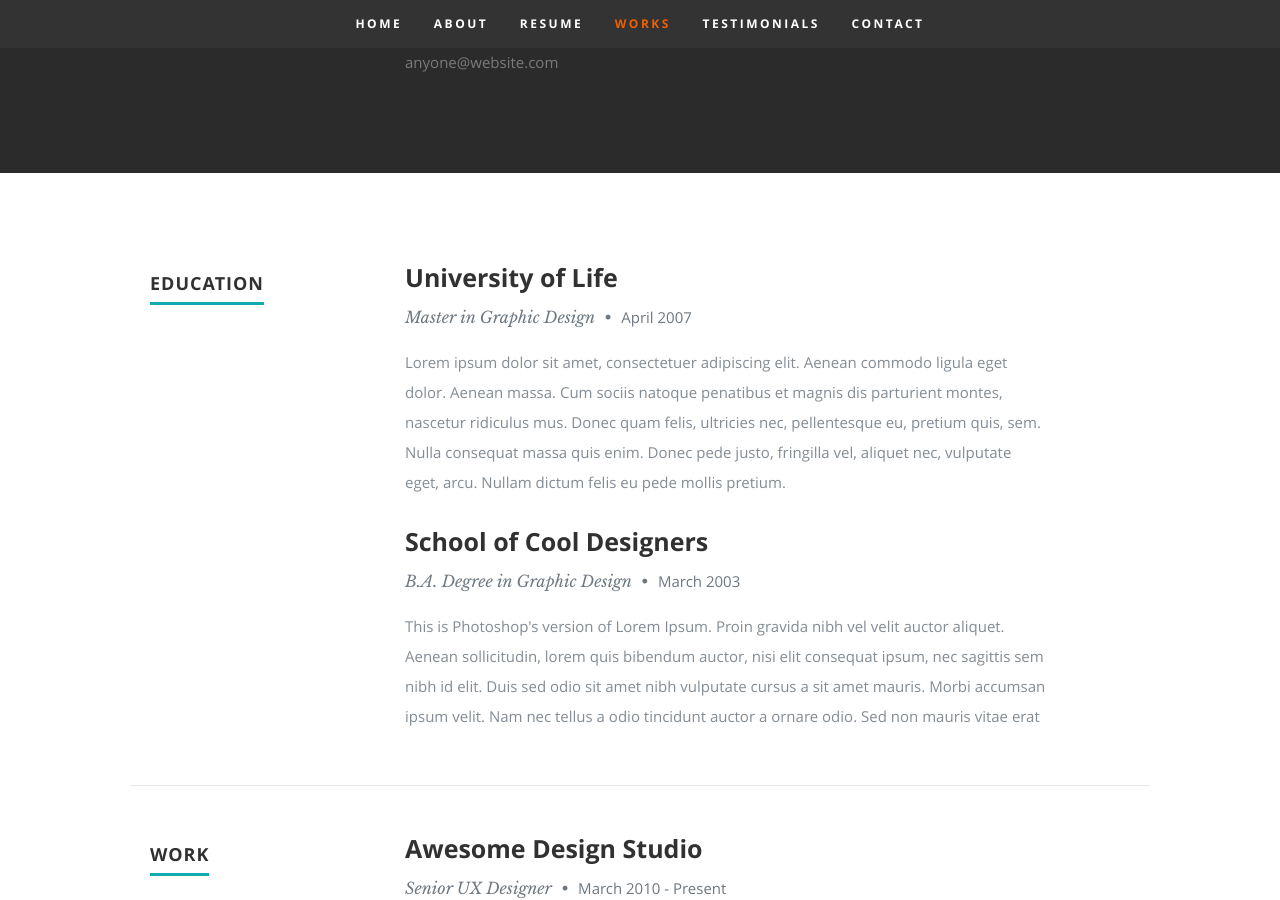
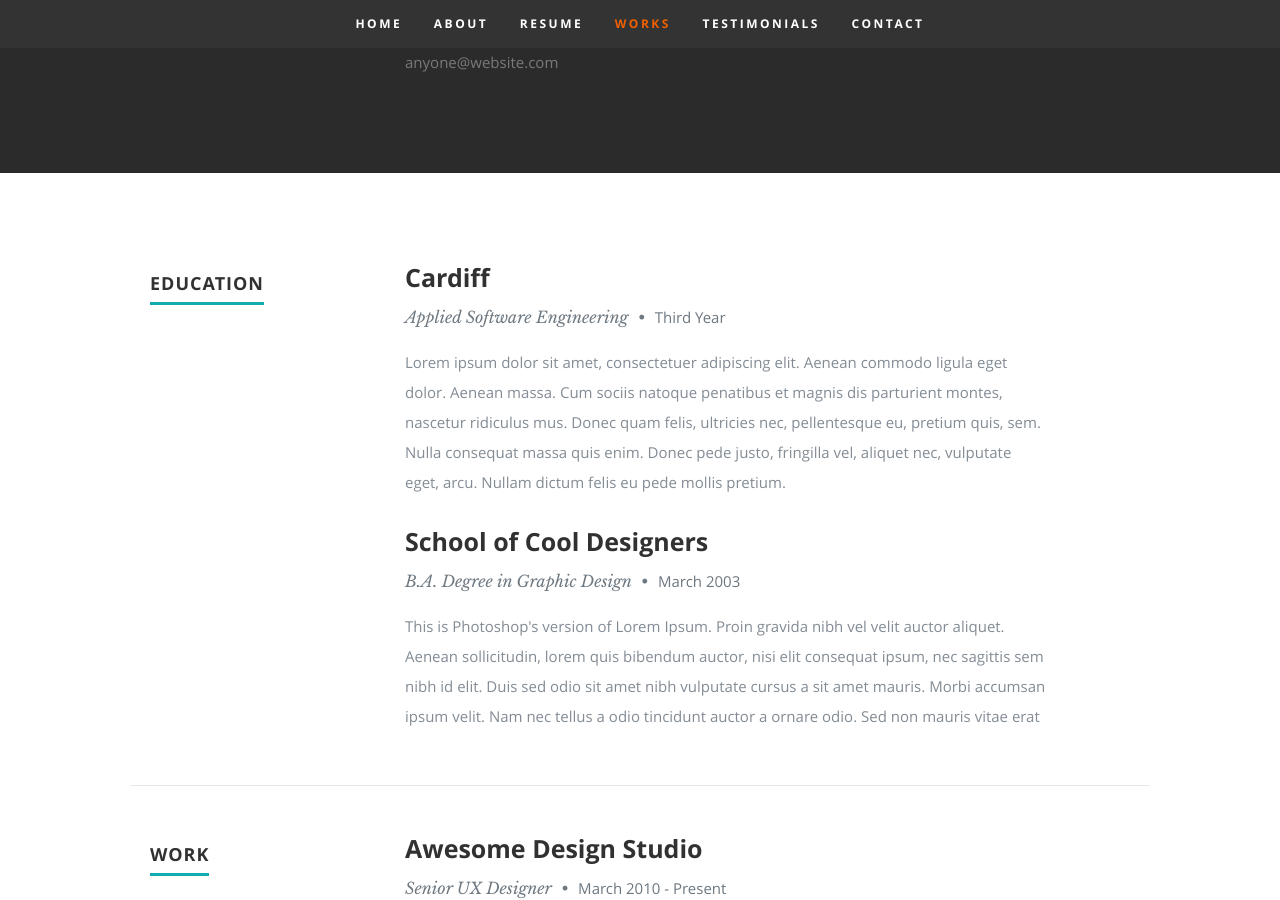
Before and after one commit to matthewandrewpalmer/matthewandrewpalmer.github.io, a Jekyll site: the page built from index.html, in a window 1280 px wide and 900 px high, scrolled down 1423 px. Built offline with Jekyll 4.4.1, drawn with Linux system fonts in a browser that asks for light colours; nearby versions of some CDN libraries.

Commit message:
Added _includes

```diff
--- a/_includes/education.html
+++ b/_includes/education.html
@@ -14,10 +14,10 @@
 
             <div class="twelve columns">
 
-                <h3>University of Life</h3>
-                <p class="info">Master in Graphic Design
+                <h3>Cardiff</h3>
+                <p class="info">Applied Software Engineering
                     <span>&bull;</span>
-                    <em class="date">April 2007</em>
+                    <em class="date">Third Year</em>
                 </p>
 
                 <p>
--- a/_layouts/default.html
+++ b/_layouts/default.html
@@ -206,7 +206,12 @@
    ================================================== -->
     <section id="resume">
 
+        <!-- Education
+      ----------------------------------------------- -->
         {% include education.html %}
+        <!-- End Education -->
+
+
 
         <!-- Work
       ----------------------------------------------- -->
```
